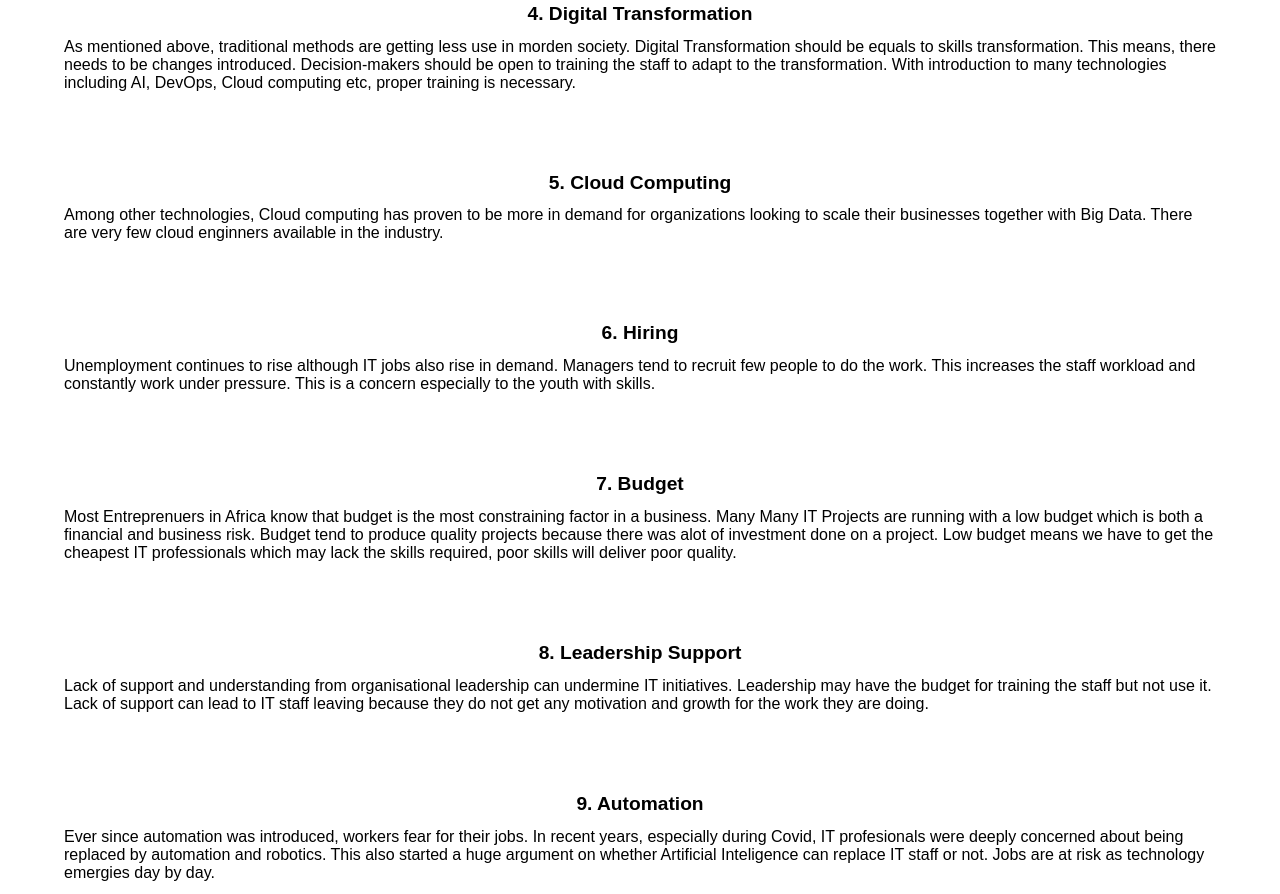
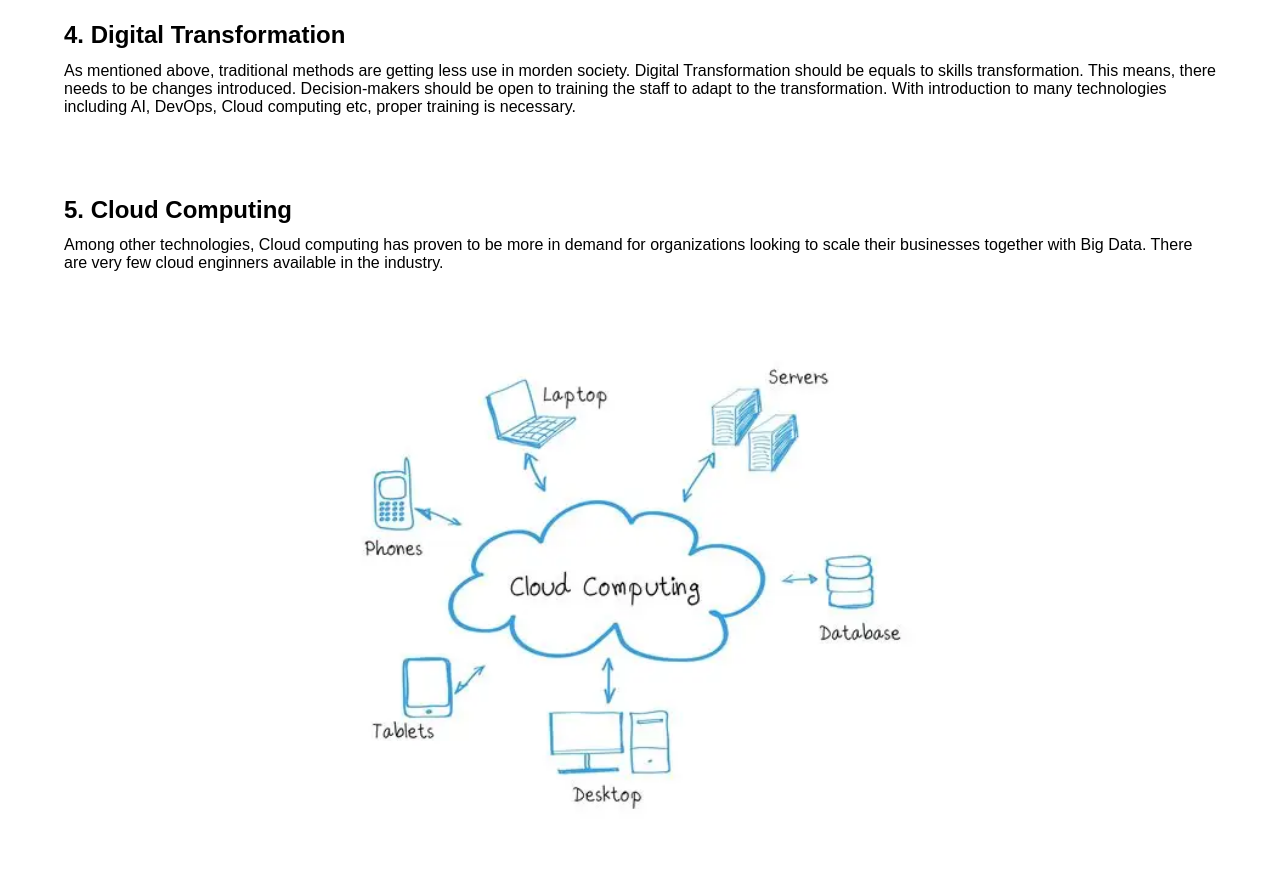
Before and after one commit to msizi007/task-1-1, a plain HTML site: page index.html in a window 1280 px wide. Shown: the part 2273-3167 px from the top of the page. Drawn offline with Linux system fonts and the light colour scheme.

Commit message:
added images

```diff
--- a/index.html
+++ b/index.html
@@ -117,6 +117,9 @@
           industry.
         </div>
       </div>
+      <div class="slide">
+        <img src="media/cloud.webp" alt="pic2" />
+      </div>
       <div class="block">
         <div id="hiring" class="point">6. Hiring</div>
         <div class="content">
--- a/style.css
+++ b/style.css
@@ -76,8 +76,7 @@ ol li {
 }
 .point {
   display: flex;
-  justify-content: center;
-  font-size: 1.2rem;
+  font-size: 1.5rem;
   font-weight: bold;
   margin: 0.8rem 0;
 }
```
Also changed, not shown: budget.jfif (added), media/budget.jfif (added), media/cloud.webp (added).
